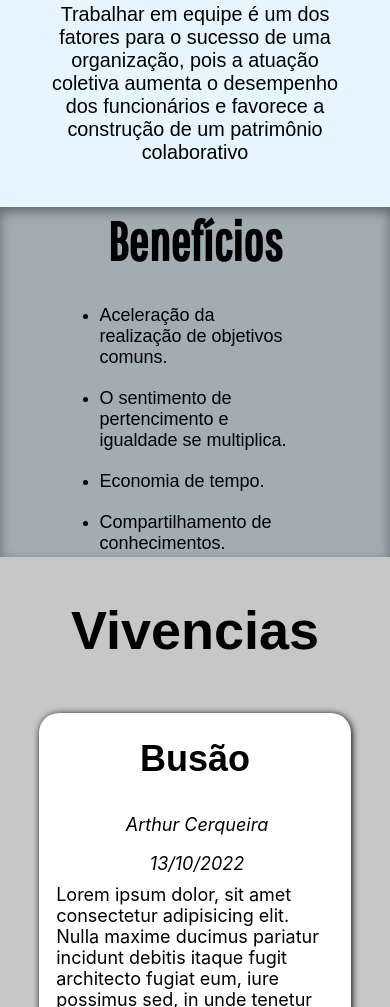
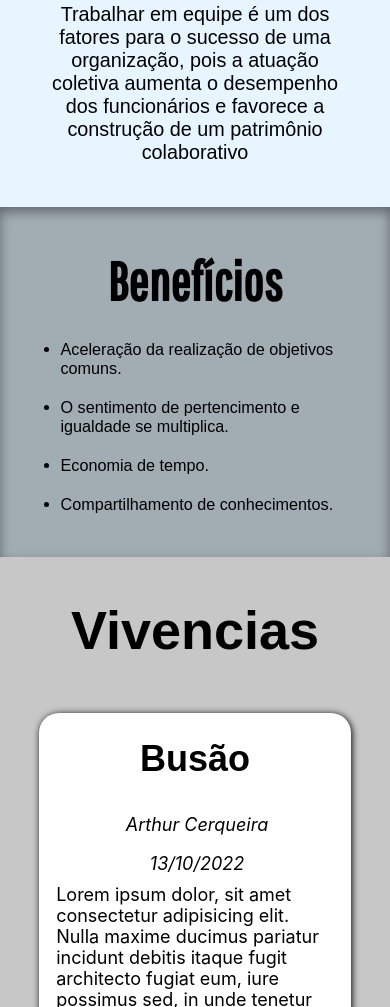
Before and after one commit to arthurcerqueirm/Blog, a plain HTML site: page index.html in a window 390 px wide. Shown: the part 903-1910 px from the top of the page. Drawn offline with Linux system fonts and the light colour scheme; a web font is replaced by a local one.

Commit message:
dadadadwdwadawdwd

```diff
--- a/style.css
+++ b/style.css
@@ -298,15 +298,7 @@ li.off{
 
 
 
-@media (max-width: 500px) {
-    .topicos{
-        flex-direction: column;
-    }
 
-    .topicos li {
-        width: 70vw;
-    }
-}
 
 h1#bu{
     padding: 5vh;
@@ -371,12 +363,16 @@ h1#bu{
         font-size: 3em;
     }
 
+    .topicos{
+        justify-content: space-around;
+    }
+
     .topicos h2{
-        font-size: 3em;
+        font-size: 4em;
     }
 
     .topicos li{
-        font-size: 1em;
+        font-size: 0.9em;
     }
 
     h1#bu{
@@ -439,3 +435,18 @@ footer p{
     flex-direction: column;
 }
 }
+
+@media (max-width: 500px) {
+    .topicos{
+        justify-content: center;
+        flex-direction: column;
+    }
+
+    .topicos h2{
+        font-size: 3em;
+    }
+
+    .topicos li {
+        width: 70vw;
+    }
+}
```
